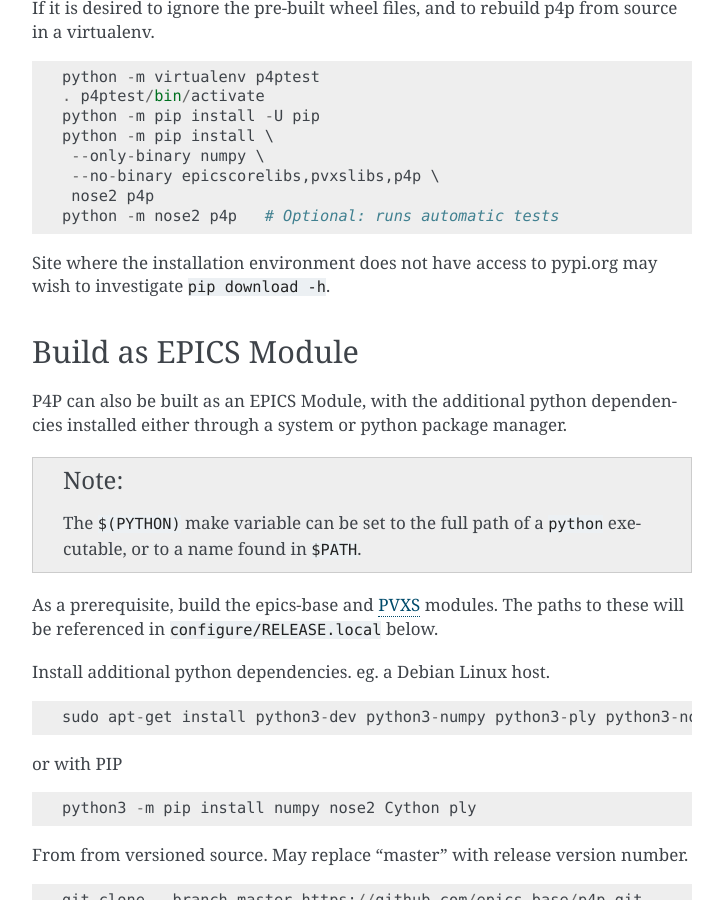
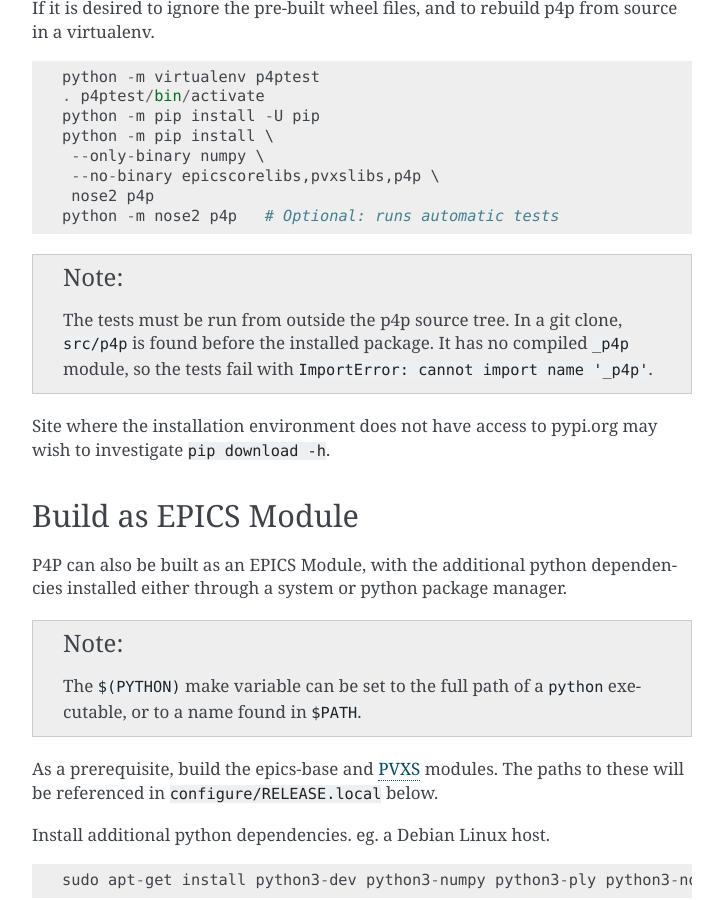
Before and after one commit to epics-base/p4p, a Sphinx documentation site: the page built from documentation/building.rst, in a window 1280 px wide and 900 px high, scrolled down 998 px. Shown: the whole window, without its empty margins (388-1111 px from the left). Built offline with Sphinx 7.4.7, drawn with Linux system fonts in a browser that asks for light colours; some of the changed text lies outside the part shown.

Commit message:
doc: say to run tests outside the source tree
Running `python -m nose2 p4p` inside a git clone picks up `src/p4p`
instead of the installed package. It has no compiled `_p4p`, so the
tests fail with an ImportError. CI already changes to another
directory before running the tests for this reason.

The building page and the README now say this. `make nose` is now
marked as the test command for the EPICS module build.

```diff
--- a/documentation/building.rst
+++ b/documentation/building.rst
@@ -60,6 +60,11 @@ and to rebuild p4p from source in a virtualenv. ::
      --no-binary epicscorelibs,pvxslibs,p4p \
      nose2 p4p
     python -m nose2 p4p   # Optional: runs automatic tests
+
+.. note:: The tests must be run from outside the p4p source tree.
+   In a git clone, ``src/p4p`` is found before the installed package.
+   It has no compiled ``_p4p`` module, so the tests fail with
+   ``ImportError: cannot import name '_p4p'``.
 
 Site where the installation environment does not have access to pypi.org may wish
 to investigate ``pip download -h``.
@@ -147,9 +152,12 @@ If the necessary EPICS modules are not present, then they may be built from sour
 CLI and unittests
 ~~~~~~~~~~~~~~~~~
 
-To run the unittests: ::
+To run the unittests of an EPICS module build: ::
 
    make nose
+
+This sets ``PYTHONPATH`` to the build output.
+For a pip install, see the note under `Local (re)build as Python package`_.
 
 For testing purposes several simple command line client tools are provided.
 For further information run: ::
```
Also changed, not shown: README.md (+4 -0 lines).
